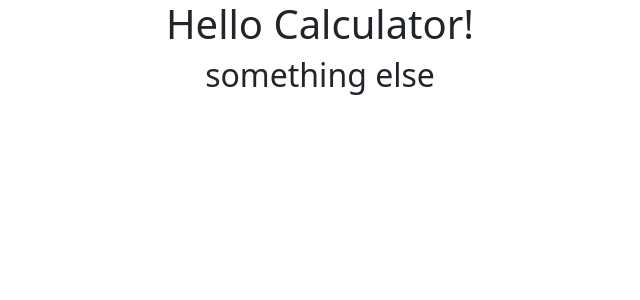
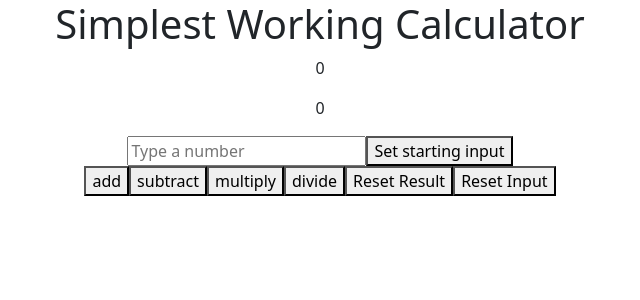
Before and after one commit to cjp0421/react-calculator-v3, a React (Create React App) app: page / in a window 1280 px wide. Shown: the top 300 px of the page, without its empty margins (320-960 px from the left). Built offline with nearby package versions, Linux system fonts and the light colour scheme.

Commit message:
playing with elements in calculator
added another useState hook to display original input value

```diff
--- a/src/App.js
+++ b/src/App.js
@@ -1,12 +1,72 @@
 import './App.css';
 import 'bootstrap/dist/css/bootstrap.min.css';
+import { useState, useRef } from "react";
+import "./App.css";
 
 function App() {
+  const inputRef = useRef(null);
+  const resultRef = useRef(null);
+  const [result, setResult] = useState(0);
+  const [input, setInput] = useState(0);
+
+  function plus(e) {
+    e.preventDefault();
+    setResult((result) => result + Number(inputRef.current.value));
+  };
+
+  function minus(e) {
+    e.preventDefault();
+    setResult((result) => result - Number(inputRef.current.value));
+  };
+
+  function times(e) {
+    e.preventDefault();
+    setResult((result) => result * Number(inputRef.current.value));
+  };
+
+  function divide(e) {
+    e.preventDefault();
+    setResult((result) => result / Number(inputRef.current.value));
+  };
+
+  function resetInput(e) {
+    e.preventDefault();
+    inputRef.current.value = 0;
+  };
+
+  function resetResult(e) {
+    e.preventDefault();
+    setResult((prevVal) => prevVal * 0);
+
+  };
+
   return (
     <div className="App">
-      <h1>Hello Calculator!</h1>
-      <h2>something else</h2>
+      <div>
+        <h1>Simplest Working Calculator</h1>
+      </div>
+      <form>
+        <p ref={resultRef}> {result} </p>
+        <p ref={inputRef}>{input} </p>
+        <input
+          pattern="[0-9]"
+          ref={inputRef}
+          type="number"
+          placeholder="Type a number"
+        />
+        <button onClick={(input) => {
+          input.preventDefault();
+          setInput(input = Number(inputRef.current.value))
+        }}>Set starting input</button><br />
+        <button onClick={plus}>add</button>
+        <button onClick={minus}>subtract</button>
+        <button onClick={times}>multiply</button>
+        <button onClick={divide}>divide</button>
+        <button onClick={resetResult}>Reset Result</button>
+        <button onClick={resetInput}>Reset Input</button>
+      </form>
     </div>
+
   );
 }
 
```
